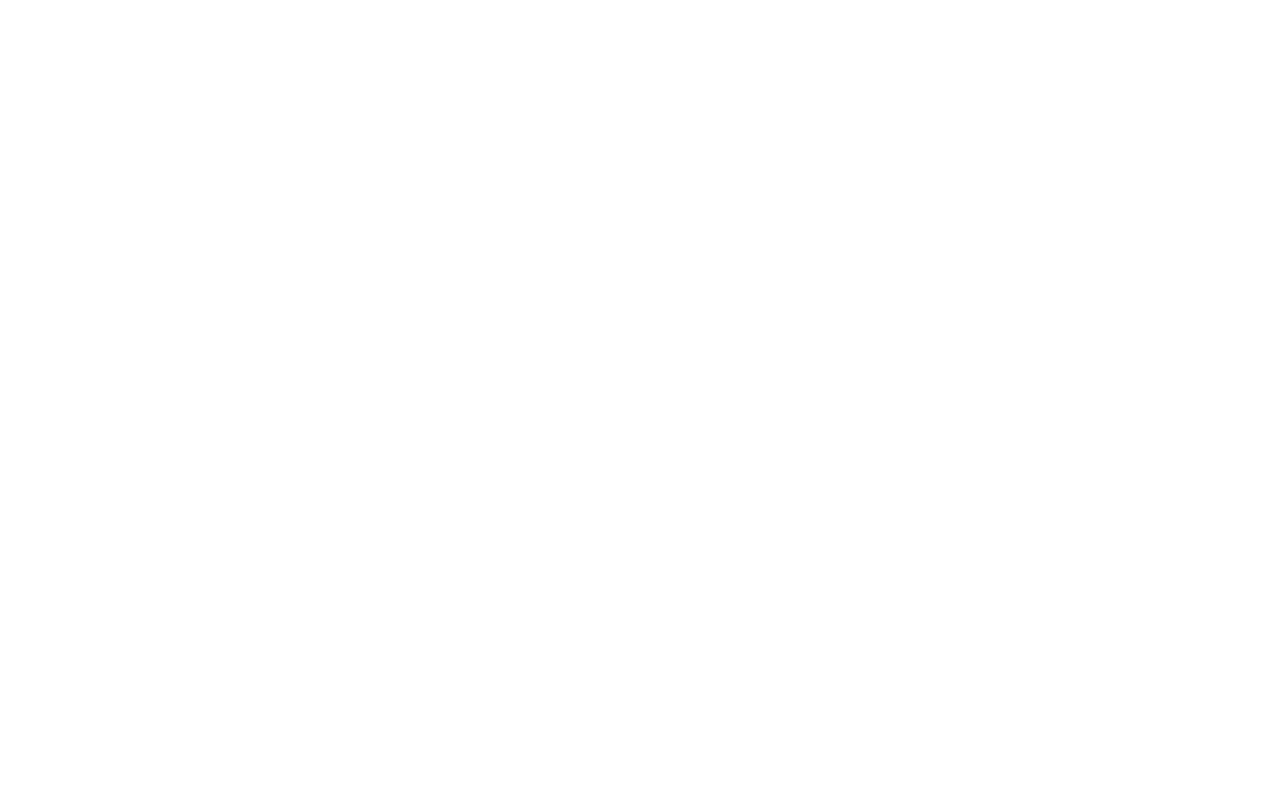
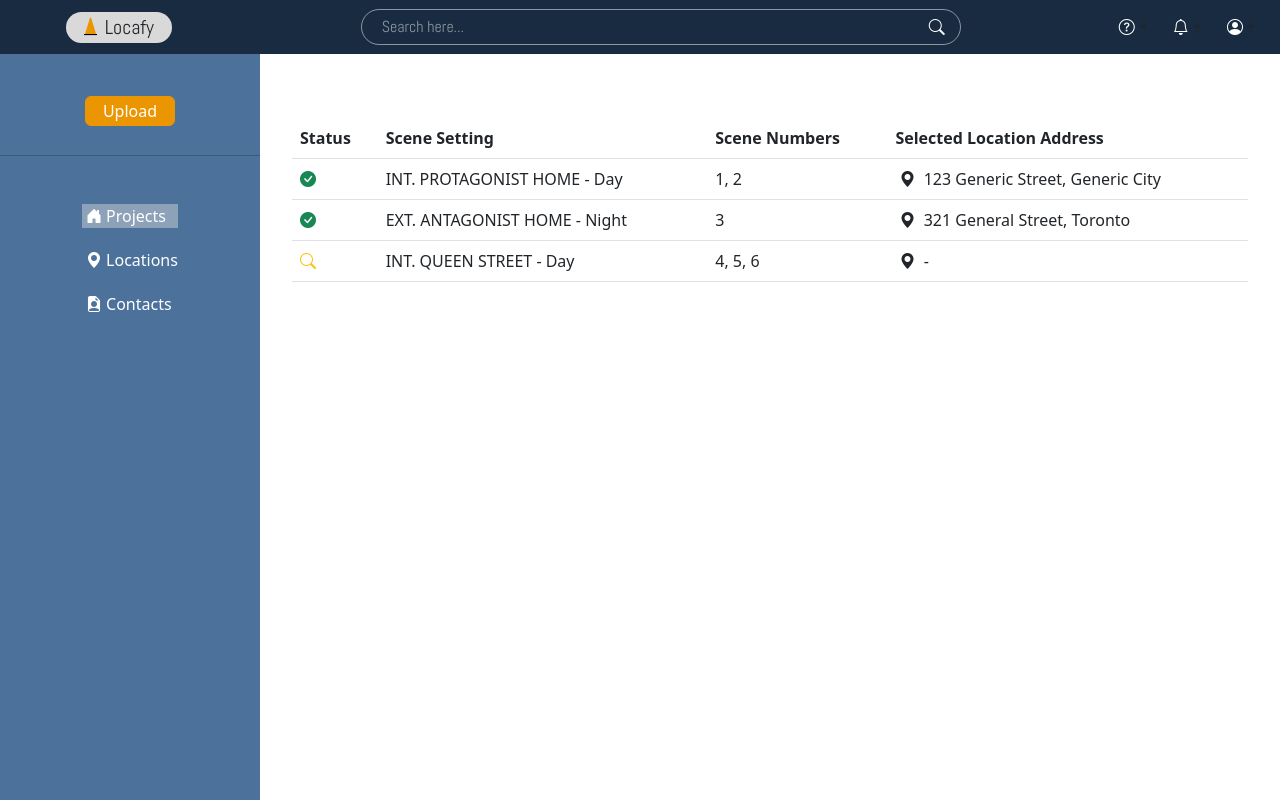
Before and after one commit to Jake-go/Dashboard-Locafy, an Angular app: page /dashboard/projects/1/scenes in a window 1280 px wide. Before the commit this address led to /. Built offline with nearby package versions, Linux system fonts and the light colour scheme.

Commit message:
"Made improvements to the scene table"

```diff
--- a/src/app/app-routing.module.ts
+++ b/src/app/app-routing.module.ts
@@ -4,10 +4,12 @@ import { DashboardComponent } from './dashboard/dashboard.component';
 import { LandingPageComponent } from './landing-page/landing-page.component';
 import { LoginPageComponent } from './login-page/login-page.component';
 import { ProjectsComponent } from './dashboard/projects/projects.component';
+import { ScenesComponent } from './dashboard/scenes/scenes.component';
 const routes: Routes = [
   { path: 'dashboard', component: DashboardComponent,
     children: [
-      { path: 'projects', component: ProjectsComponent }
+      { path: 'projects', component: ProjectsComponent },
+      { path: 'projects/:projectId/scenes', component: ScenesComponent }
     ],
   },
   { path: '', redirectTo: '/home', pathMatch: 'full'},
--- /dev/null
+++ b/src/app/dashboard/dashboard-service.service.ts
@@ -0,0 +1,31 @@
+import { Injectable } from '@angular/core';
+import { ProjectTile } from '../models/project-tile.model';
+import { Scene } from '../models/scene.model';
+
+@Injectable({
+  providedIn: 'root'
+})
+export class DashboardServiceService {
+
+  private projects: ProjectTile[] = [
+    // Add your project tiles here, e.g.:
+    new ProjectTile(1, 'Generic Movie', ['John Doe', 'Jane Smith'],
+      [
+        new Scene(1, 'INT.', 'PROTAGONIST HOME', 'Day', "1, 2", '123', 'Generic Street', 'A1B 2C3', 'Generic City', 'Generic Province', 'Canada'),
+        new Scene(2, 'EXT. ', 'ANTAGONIST HOME', 'Night', "3", '321', 'General Street', 'A1B 4C3', 'Toronto', 'Ontario', 'Canada'),
+        new Scene(3, 'INT.', 'QUEEN STREET', 'Day', "4, 5, 6", '', '', '', '', '', ''),
+
+      ]),
+    new ProjectTile(2, 'Project 2', ['Mike Johnson', 'Anna Brown']),
+    new ProjectTile(3, 'Team Force X', ['Dwight Schrute', 'Pam Beasley'])
+  ];
+  constructor() { }
+
+  getProjects() {
+    return this.projects;
+  }
+
+  getProject(id: number) {
+    return this.projects.find(project => project.id === id) || null;
+  }
+}
--- a/src/app/dashboard/projects/projects.component.css
+++ b/src/app/dashboard/projects/projects.component.css
@@ -2,7 +2,6 @@
     display: grid;
     grid-template-columns: repeat(auto-fill, minmax(200px, 1fr));
     gap: 20px;
-    max-width: 80%;
 }
 
 .project-tile {
@@ -37,7 +36,3 @@
     padding: 0;
     margin: 0;
 }
-
-.p {
-    width: 50%
-}
--- a/src/app/dashboard/projects/projects.component.ts
+++ b/src/app/dashboard/projects/projects.component.ts
@@ -1,6 +1,8 @@
 import { Component, OnInit } from '@angular/core';
 import { ProjectTile } from 'src/app/models/project-tile.model';
 import { Scene } from 'src/app/models/scene.model';
+import { Router } from '@angular/router';
+import { DashboardServiceService } from '../dashboard-service.service';
 
 @Component({
   selector: 'app-projects',
@@ -9,23 +11,15 @@ import { Scene } from 'src/app/models/scene.model';
 })
 export class ProjectsComponent implements OnInit{
   selectedProject: ProjectTile | null = null;
-  projects: ProjectTile[] = [
-    // Add your project tiles here, e.g.:
-    new ProjectTile('Generic Movie', ['John Doe', 'Jane Smith'],
-      [
-        new Scene(1, 'In', 'Generic Location', 'Day', 1, '123', 'Generic Street', 'A1B 2C3', 'Generic City', 'Generic Province', 'Canada'),
-        new Scene(2, 'Out', 'General Location', 'Night', 2, '321', 'General Street', 'A1B 4C3', 'Toronto', 'Ontario', 'Canada')
-      ]),
-    new ProjectTile('Project 2', ['Mike Johnson', 'Anna Brown']),
-    new ProjectTile('Team Force X', ['Dwight Schrute', 'Pam Beasley'])
+  projects: ProjectTile[] = [];
 
-  ];
+  constructor(private router: Router, private dashboardService: DashboardServiceService) {}
 
-  constructor() {}
-
-  ngOnInit(): void {}
+  ngOnInit(): void {
+    this.projects = this.dashboardService.getProjects();
+  }
 
   onProjectSelected(project: ProjectTile) {
-    this.selectedProject = project;
+    this.router.navigate(['dashboard', 'projects', project.id, 'scenes'])
   }
 }
--- a/src/app/dashboard/scenes/scenes.component.html
+++ b/src/app/dashboard/scenes/scenes.component.html
@@ -3,20 +3,29 @@
         <table class="table table-hover">
             <thead>
                 <tr>
-                    <th scope="col">Scene Number</th>
-                    <th scope="col">Int./Ext.</th>
-                    <th scope="col">Location</th>
-                    <th scope="col">Time of Day</th>
+                    <th scope="col">Status</th>
+                    <th scope="col">Scene Setting</th>
+                    <th scope="col">Scene Numbers</th>
                     <th scope="col">Selected Location Address</th>
                 </tr>
             </thead>
             <tbody>
                 <tr *ngFor="let scene of scenes">
-                    <td>{{ scene.sceneNumber }}</td>
-                    <td>{{ scene.inOrOut }}</td>
-                    <td>{{ scene.location }}</td>
-                    <td>{{ scene.timeOfDay }}</td>
-                    <td><i class="bi bi-geo-alt-fill mx-1"></i>{{ scene.streetNum }} {{ scene.streetName }}, {{ scene.city }}</td>
+                    <td> <ng-container *ngIf="scene.streetName === ''; else greenCheck">
+                        <i class="bi bi-search text-warning"></i>
+                    </ng-container>
+                    <ng-template #greenCheck>
+                        <i class="bi bi-check-circle-fill text-success"></i>
+                    </ng-template> </td>
+                    <td>{{ scene.inOrOut }} {{ scene.location }} - {{ scene.timeOfDay }}</td>
+                    <td>{{ scene.sceneNumbers }} </td>
+                    <td><i class="bi bi-geo-alt-fill mx-1"></i>
+                        <ng-container *ngIf="scene.streetName === ''; else selectedLocation">
+                            -
+                        </ng-container>
+                        <ng-template #selectedLocation>
+                            {{ scene.streetNum }} {{ scene.streetName }}, {{ scene.city }}
+                        </ng-template></td>
                 </tr>
             </tbody>
         </table>
--- a/src/app/dashboard/scenes/scenes.component.ts
+++ b/src/app/dashboard/scenes/scenes.component.ts
@@ -1,15 +1,29 @@
 import { Component, OnInit, Input } from '@angular/core';
 import { Scene } from 'src/app/models/scene.model';
+import { ActivatedRoute } from '@angular/router';
+import { DashboardServiceService } from '../dashboard-service.service';
+
 @Component({
   selector: 'app-scenes',
   templateUrl: './scenes.component.html',
   styleUrls: ['./scenes.component.css']
 })
 export class ScenesComponent {
-  @Input() scenes: Scene[] = [];
+  scenes: Scene[] = [];
 
-  constructor() {}
+  constructor(
+    private route: ActivatedRoute,
+    private dashboardService: DashboardServiceService
+  ) {}
 
-  ngOnInit(): void {}
+  ngOnInit(): void {
+    this.route.params.subscribe((params) => {
+      const projectId = +params['projectId'];
+      const project = this.dashboardService.getProject(projectId);
 
+      if (project) {
+        this.scenes = project.scenes;
+      }
+    });
+  }
 }
--- a/src/app/models/project-tile.model.ts
+++ b/src/app/models/project-tile.model.ts
@@ -1,11 +1,13 @@
 import { Scene } from './scene.model';
 
 export class ProjectTile {
+    id: number;
     title: string;
     teamMembers: string[];
     scenes: Scene[];
 
-    constructor(title: string, teamMembers: string[], scenes?: Scene[]) {
+    constructor(id: number, title: string, teamMembers: string[], scenes?: Scene[]) {
+      this.id = id;
       this.title = title;
       this.teamMembers = teamMembers;
       this.scenes = scenes || [];
--- a/src/app/models/scene.model.ts
+++ b/src/app/models/scene.model.ts
@@ -3,7 +3,7 @@ export class Scene {
     inOrOut: string;
     location: string;
     timeOfDay: string;
-    sceneNumber: number;
+    sceneNumbers: string;
     streetNum: string;
     streetName: string;
     postalCode: string;
@@ -16,7 +16,7 @@ export class Scene {
       inOrOut?: string,
       location?: string,
       timeOfDay?: string,
-      sceneNumber?: number,
+      sceneNumbers?: string,
       streetNum?: string,
       streetName?: string,
       postalCode?: string,
@@ -28,7 +28,7 @@ export class Scene {
       this.inOrOut = inOrOut || '';
       this.location = location || '';
       this.timeOfDay = timeOfDay || '';
-      this.sceneNumber = sceneNumber || 0;
+      this.sceneNumbers = sceneNumbers || '';
       this.streetNum = streetNum || '';
       this.streetName = streetName || '';
       this.postalCode = postalCode || '';
```
Also changed, not shown: 1 other file (tests, documents, lock files or other folders).
